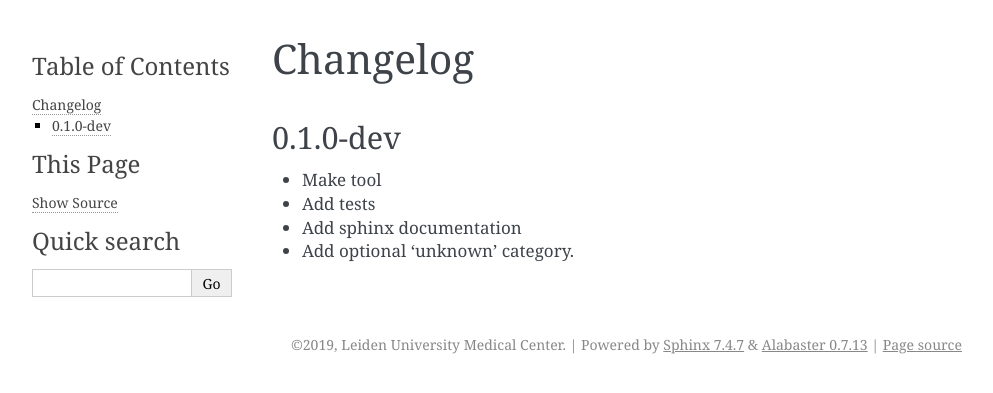
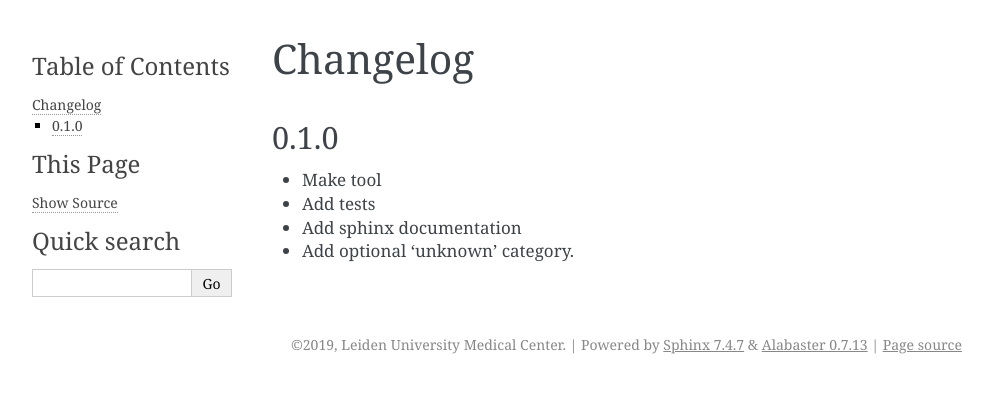
Before and after one commit to LUMC/rna_cd, a Sphinx documentation site: the page built from docs/source/changelog.rst, in a window 1280 px wide. Shown: the top 393 px of the page, without its empty margins (148-1141 px from the left). Built offline with Sphinx 7.4.7, drawn with Linux system fonts in a browser that asks for light colours.

Commit message:
prepare version for release

```diff
--- a/docs/source/changelog.rst
+++ b/docs/source/changelog.rst
@@ -1,7 +1,7 @@
 Changelog
 =========
 
-0.1.0-dev
+0.1.0
 ---------
 
 * Make tool
--- a/setup.py
+++ b/setup.py
@@ -4,7 +4,7 @@ from setuptools import setup, find_packages
 setup(
     name="rna_cd",
     description="RNA contamination detection",
-    version="0.1.0-dev",
+    version="0.1.0",
     author="Leiden University Medical Center",
     author_email="a.h.b.bollen@lumc.nl",
     license="AGPLv3+",
```
